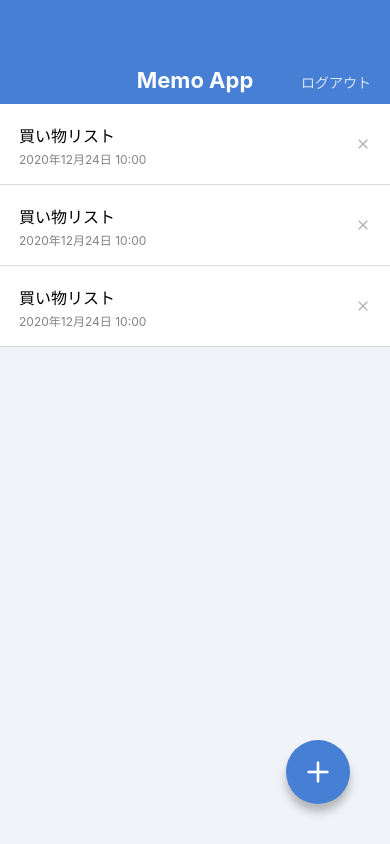
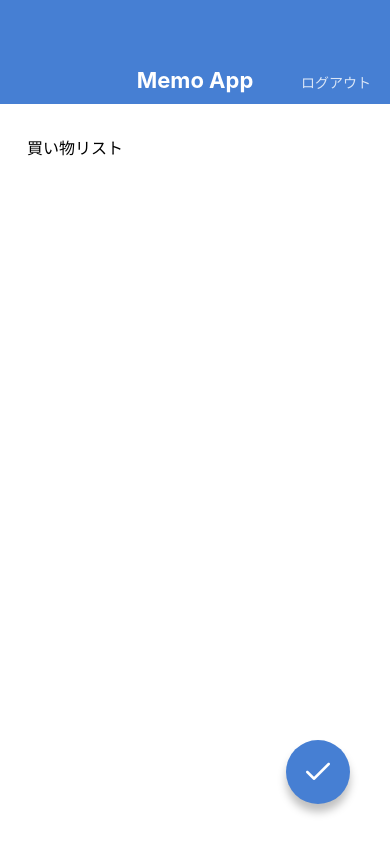
Before and after one commit to shu-illy/memo-app-rn, a React Native app: screen / in a window 390 px wide. Built offline with nearby package versions, Linux system fonts and the light colour scheme.

Commit message:
Lesson 72

```diff
--- a/App.tsx
+++ b/App.tsx
@@ -1,10 +1,12 @@
 import React from "react";
+import { MemoEditScreen } from "./src/screens/MemoEditScreen";
 // import { MemoDetailScreen } from "./src/screens/MemoDetailScreen";
-import { MemoListScreen } from "./src/screens/MemoListScreen";
+// import { MemoListScreen } from "./src/screens/MemoListScreen";
 
 const App = () => {
-  return <MemoListScreen />;
+  // return <MemoListScreen />;
   // return <MemoDetailScreen />;
+  return <MemoEditScreen />;
 };
 
 export default App;
--- /dev/null
+++ b/src/screens/MemoEditScreen.tsx
@@ -0,0 +1,38 @@
+import React from "react";
+import {
+  KeyboardAvoidingView,
+  StyleSheet,
+  TextInput,
+  View,
+} from "react-native";
+import { AppBar } from "../components/AppBar";
+import { CircleButton } from "../components/CircleButton";
+
+export const MemoEditScreen = () => {
+  return (
+    <KeyboardAvoidingView style={styles.container} behavior="height">
+      <AppBar />
+      <View style={styles.inputContainer}>
+        <TextInput value="買い物リスト" multiline style={styles.input} />
+      </View>
+      <CircleButton iconName="check" />
+    </KeyboardAvoidingView>
+  );
+};
+
+const styles = StyleSheet.create({
+  container: {
+    flex: 1,
+  },
+  inputContainer: {
+    paddingHorizontal: 27,
+    paddingVertical: 32,
+    flex: 1,
+  },
+  input: {
+    flex: 1,
+    textAlignVertical: "top",
+    fontSize: 16,
+    lineHeight: 24,
+  },
+});
```
